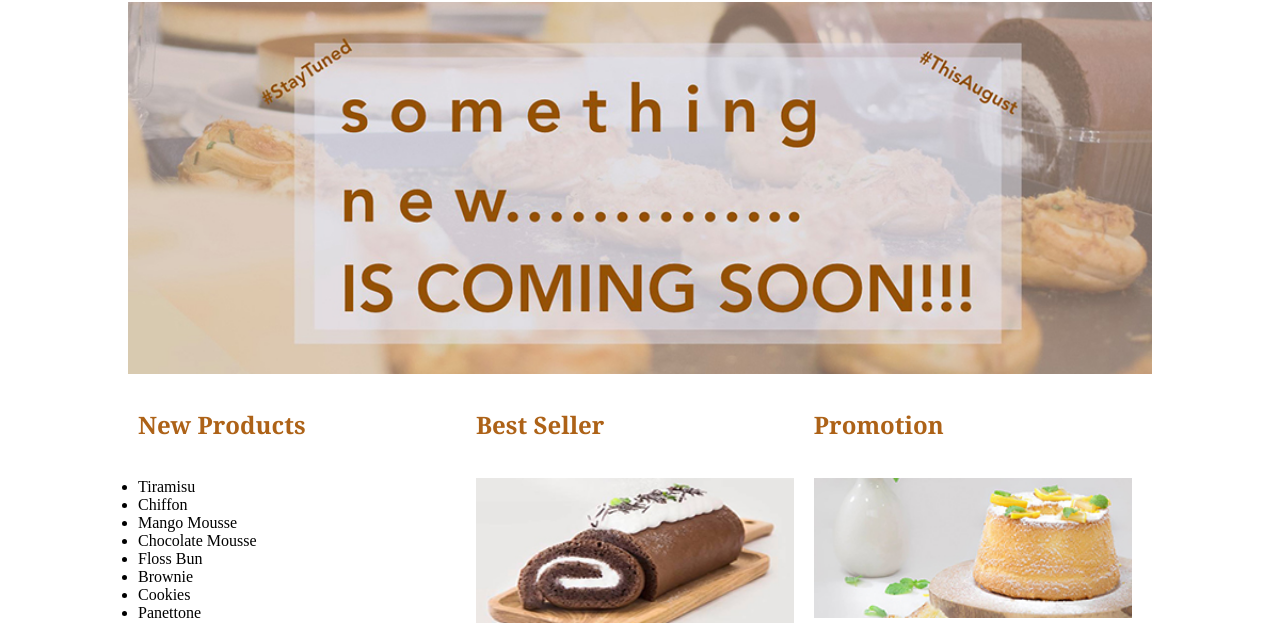
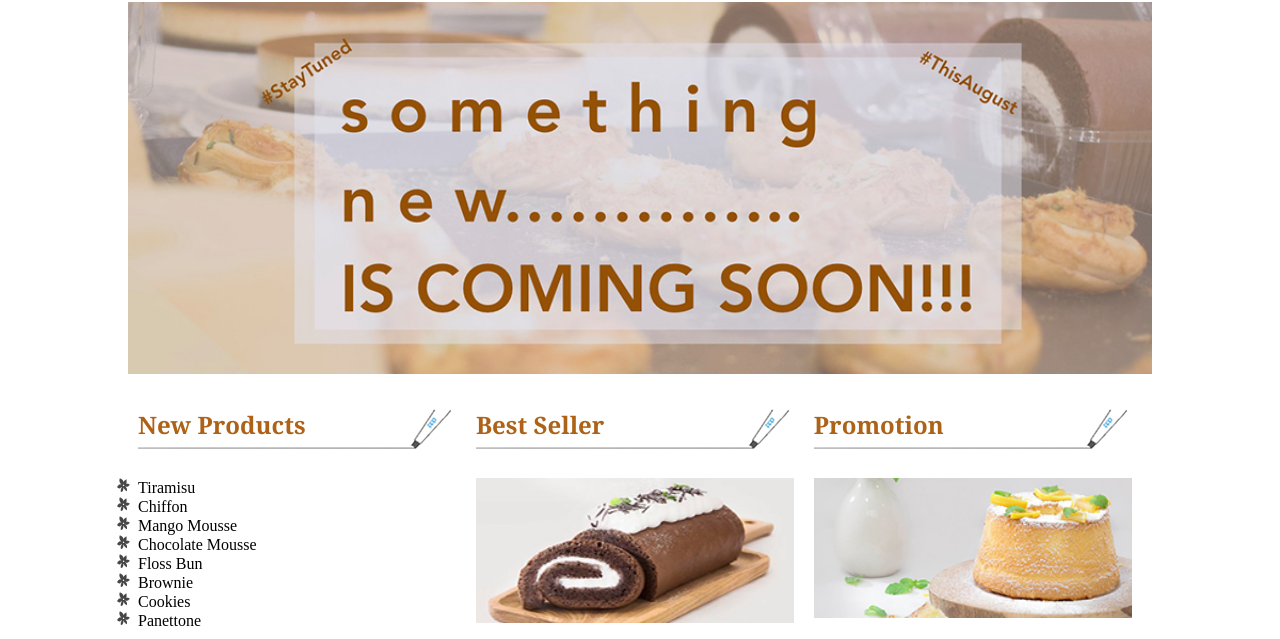
Before and after one commit to phucthuong88/haphucthuong, a plain HTML site: page index.html in a window 1280 px wide. Shown: the part 118-757 px from the top of the page. Drawn offline with Linux system fonts and the light colour scheme.

Commit message:
Update stylesheet.css

```diff
--- a/stylesheet.css
+++ b/stylesheet.css
@@ -114,14 +114,14 @@ main{
 	width: 100%;
 }
 .w33 ul{
-	list-style: url("../DULIEU/images/bullet_hover.png");
+	list-style: url("bullet_hover.png");
 }
 .w33 ul li a{
 	text-decoration: none;
 	color: black;
 }
 .w33 ul li:hover{
-	list-style: url("../DULIEU/images/bullet.png");
+	list-style: url("bullet.png");
 }
 .w33 ul li a:hover{
 	color:#1656A7;
@@ -146,7 +146,7 @@ h2, h3 {
 }
 h2{
 	height: 50px;
-	background: url("../DULIEU/images/bg_td.gif");
+	background: url("bg_td.gif");
 	background-repeat: no-repeat;
 	background-position: right bottom;
 }
```
